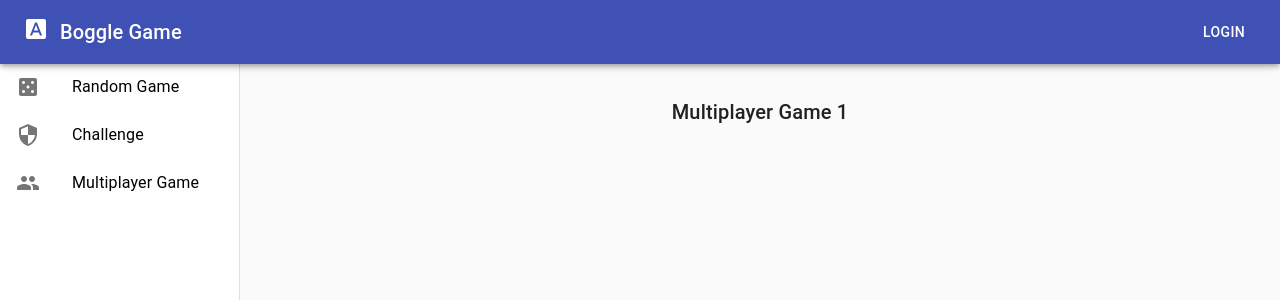
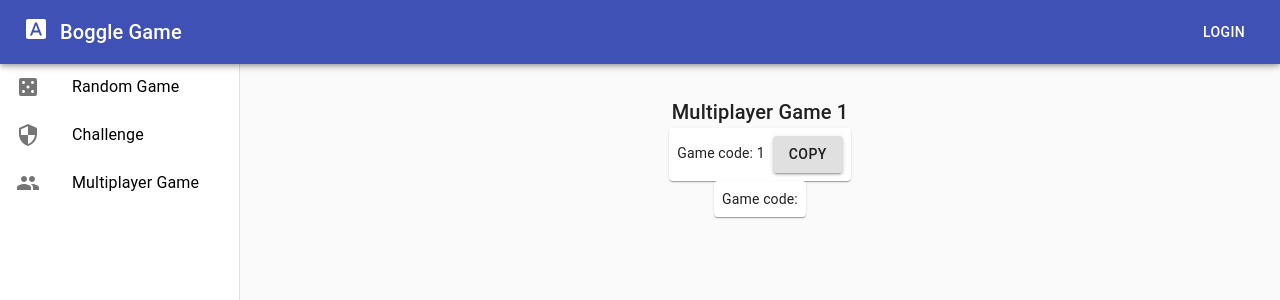
Before and after one commit to Enoumy/boggle, a React (Create React App) app: page /multiplayer/1 in a window 1280 px wide. Shown: the top 300 px of the page. Built offline with nearby package versions, Linux system fonts and the light colour scheme; no server answers.

Commit message:
Added normal use states

```diff
--- a/package.json
+++ b/package.json
@@ -9,6 +9,7 @@
     "@testing-library/jest-dom": "^4.2.4",
     "@testing-library/react": "^9.4.0",
     "@testing-library/user-event": "^7.2.1",
+    "copy-to-clipboard": "^3.2.1",
     "firebase": "^7.8.0",
     "react": "^16.12.0",
     "react-dom": "^16.12.0",
--- a/src/MultiplayerGame.js
+++ b/src/MultiplayerGame.js
@@ -1,14 +1,47 @@
-import React from 'react';
+import React, { useState, useEffect } from 'react';
 import { useParams } from 'react-router-dom';
 import Typography from '@material-ui/core/Typography';
+import copy from 'copy-to-clipboard';
+import Grid from '@material-ui/core/Grid';
+import Paper from '@material-ui/core/Paper';
+import Button from '@material-ui/core/Button';
 
 function MultiplayerGame(props) {
+  const [host, setHost] = useState('');
+  const [board, setBoard] = useState([[]]);
+  const [wordsFoundAll, setWordsFoundAll] = useState({});
+  const [gameState, setGameState] = useState('not-found');
+
   let { game } = useParams();
 
   return (
-    <Typography variant="h6" align="center">
-      Multiplayer Game {game}
-    </Typography>
+    <div>
+      <Typography variant="h6" align="center">
+        Multiplayer Game {game}
+      </Typography>
+      <Grid
+        container
+        direction="column"
+        justify="flex-start"
+        alignItems="center"
+      >
+        <Paper style={{ padding: 8 }}>
+          <Typography variant="h7">Game code: {game}</Typography>
+          <Button
+            variant="contained"
+            style={{ marginLeft: 8 }}
+            onClick={() => {
+              copy(game);
+            }}
+          >
+            Copy
+          </Button>
+        </Paper>
+        <Paper style={{ padding: 8 }}>
+          <Typography variant="h7">Game code: {host}</Typography>
+        </Paper>
+      </Grid>
+    </div>
   );
 }
 
```
Also changed, not shown: 1 other file (tests, documents, lock files or other folders).
